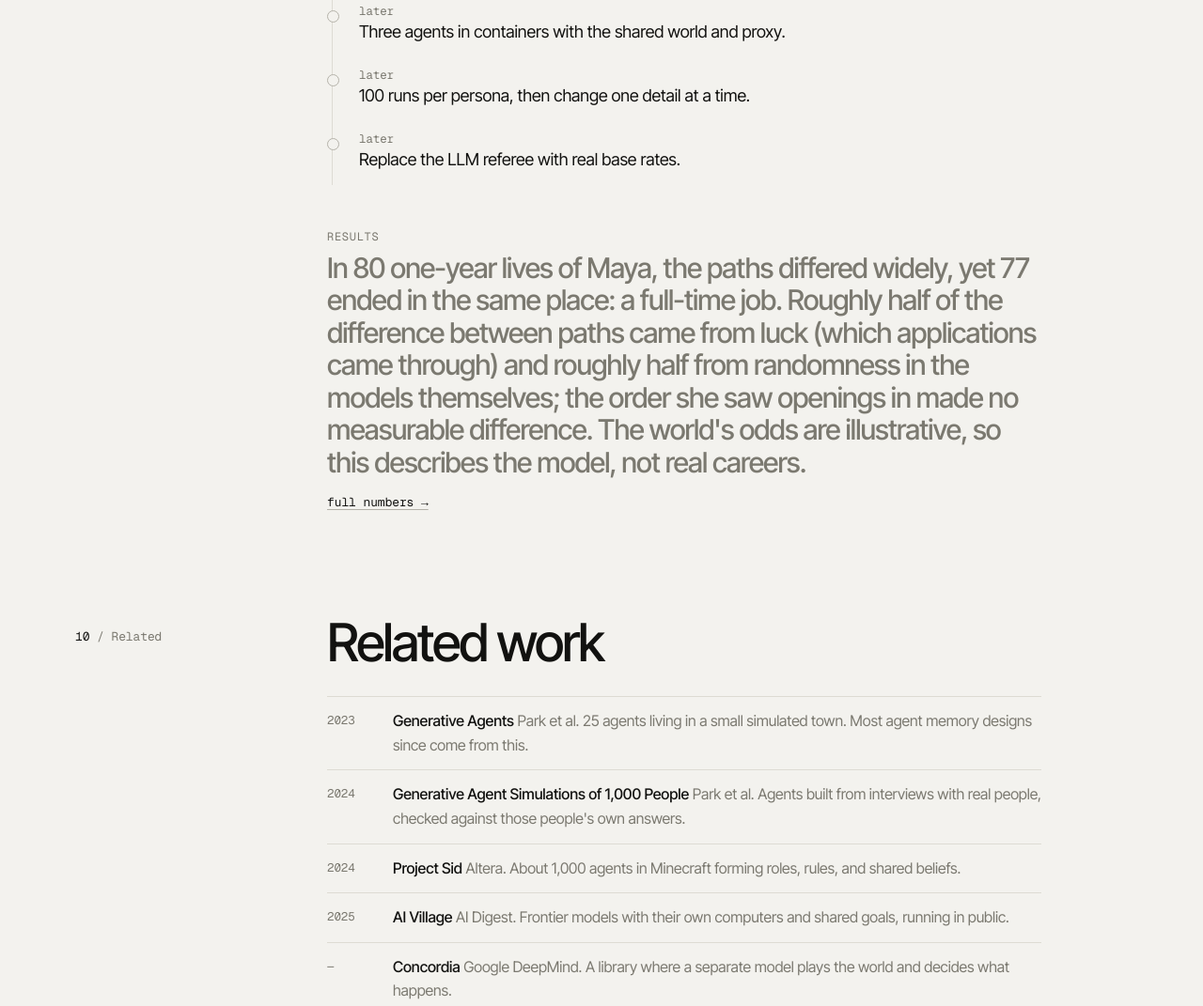
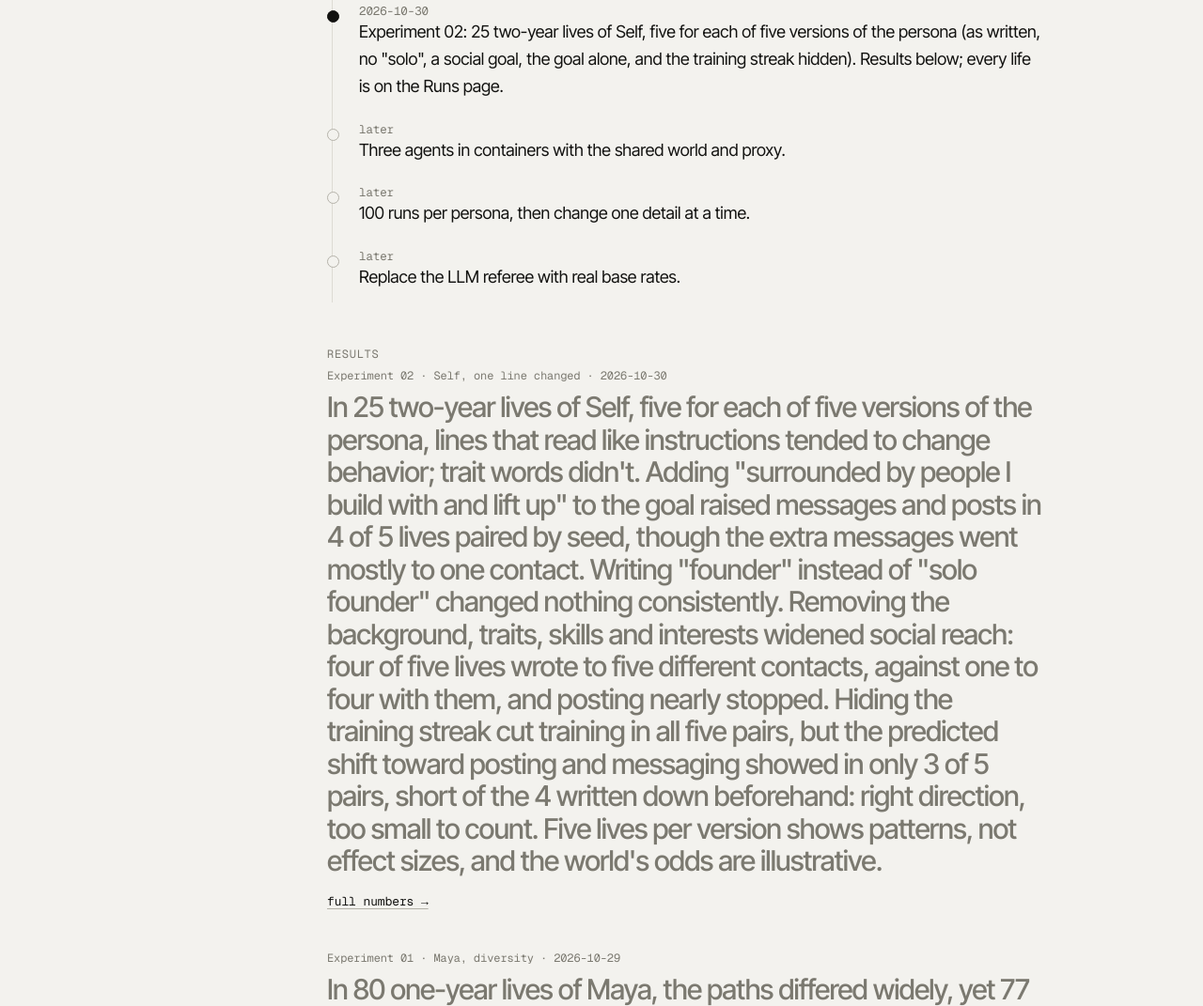
Before and after one commit to atishaypahadiya/hundred-lives, a plain HTML site: page docs/index.html in a window 1280 px wide. Shown: the part 9726-10797 px from the top of the page at 94% size. Drawn offline with nearby package versions, Linux system fonts and the light colour scheme.

Commit message:
Project page: experiment 02 result beside experiment 01 (newest first, each with its own full-numbers link); log: part A/B done, experiment 02 entry

```diff
--- a/docs/index.html
+++ b/docs/index.html
@@ -412,8 +412,7 @@ footer .row a{color:var(--grey-2)}
     <h2>Log</h2>
     <ol class="timeline" id="timeline"></ol>
     <p class="mono dim" style="font-size:12px;letter-spacing:.06em;text-transform:uppercase;margin:36px 0 4px">Results</p>
-    <p class="results" id="results">None yet.</p>
-    <p class="mono" id="results-more" style="font-size:13px;margin:16px 0 0" hidden><a id="results-link">full numbers →</a></p>
+    <div id="results"><p class="results">None yet.</p></div>
   </div>
 </section>
 
@@ -450,8 +449,10 @@ footer .row a{color:var(--grey-2)}
 <script id="data" type="application/json">
 {
   "runs": 84,
-  "results_link": "https://github.com/atishaypahadiya/hundred-lives/blob/master/experiments/01-diversity-attribution.md#results",
-  "results": "In 80 one-year lives of Maya, the paths differed widely, yet 77 ended in the same place: a full-time job. Roughly half of the difference between paths came from luck (which applications came through) and roughly half from randomness in the models themselves; the order she saw openings in made no measurable difference. The world's odds are illustrative, so this describes the model, not real careers.",
+  "results": [
+    {"label": "Experiment 02 · Self, one line changed", "date": "2026-10-30", "text": "In 25 two-year lives of Self, five for each of five versions of the persona, lines that read like instructions tended to change behavior; trait words didn't. Adding \"surrounded by people I build with and lift up\" to the goal raised messages and posts in 4 of 5 lives paired by seed, though the extra messages went mostly to one contact. Writing \"founder\" instead of \"solo founder\" changed nothing consistently. Removing the background, traits, skills and interests widened social reach: four of five lives wrote to five different contacts, against one to four with them, and posting nearly stopped. Hiding the training streak cut training in all five pairs, but the predicted shift toward posting and messaging showed in only 3 of 5 pairs, short of the 4 written down beforehand: right direction, too small to count. Five lives per version shows patterns, not effect sizes, and the world's odds are illustrative.", "link": "https://github.com/atishaypahadiya/hundred-lives/blob/master/experiments/02-results-partB.md"},
+    {"label": "Experiment 01 · Maya, diversity", "date": "2026-10-29", "text": "In 80 one-year lives of Maya, the paths differed widely, yet 77 ended in the same place: a full-time job. Roughly half of the difference between paths came from luck (which applications came through) and roughly half from randomness in the models themselves; the order she saw openings in made no measurable difference. The world's odds are illustrative, so this describes the model, not real careers.", "link": "https://github.com/atishaypahadiya/hundred-lives/blob/master/experiments/01-diversity-attribution.md#results"}
+  ],
   "log": [
     {"date": "2026-10-28", "text": "Wrote down the questions, the sandbox design, and the predictions.", "status": "done"},
     {"date": "2026-10-28", "text": "Seeded dice for the referee: it estimates odds and code draws the outcome, so a 6% chance stays 6% across runs.", "status": "done"},
@@ -460,7 +461,8 @@ footer .row a{color:var(--grey-2)}
     {"date": "2026-10-29", "text": "Pre-registered experiment 01: 4 conditions × 20 lives × 52 weeks, to split path diversity between the dice, the order openings are listed in, and the model's own sampling.", "status": "done"},
     {"date": "2026-10-29", "text": "Viewer: every life as a page, with a week scrubber, money, thinking, terminal, ideas, referee decisions and repos. Finished lives export to a static replay.", "status": "done"},
     {"date": "2026-10-29", "text": "Track A: Self, 104 weeks on Sonnet. Took the safe job (data analyst at a county transit agency), Conscious stayed a command-line tool, 2 followers. The replay is under Self, top right.", "status": "done"},
-    {"date": "next", "text": "Five more lives of Self, then the same with one line of the persona changed: no \"solo\", a social goal, or the goal alone.", "status": "now"},
+    {"date": "2026-10-30", "text": "Five more lives of Self, then the same with one line of the persona changed: no \"solo\", a social goal, or the goal alone.", "status": "done"},
+    {"date": "2026-10-30", "text": "Experiment 02: 25 two-year lives of Self, five for each of five versions of the persona (as written, no \"solo\", a social goal, the goal alone, and the training streak hidden). Results below; every life is on the Runs page.", "status": "done"},
     {"date": "later", "text": "Three agents in containers with the shared world and proxy.", "status": ""},
     {"date": "later", "text": "100 runs per persona, then change one detail at a time.", "status": ""},
     {"date": "later", "text": "Replace the LLM referee with real base rates.", "status": ""}
@@ -472,10 +474,20 @@ footer .row a{color:var(--grey-2)}
   var esc = function(s){ var x=document.createElement('div'); x.textContent=s==null?'':String(s); return x.innerHTML; };
   var d; try { d = JSON.parse(document.getElementById('data').textContent); } catch(e){ d = null; }
   if (d) {
-    if (d.results) document.getElementById('results').textContent = d.results;
-    if (d.results && /^https:\/\/github\.com\//.test(d.results_link || '')) {
-      document.getElementById('results-link').href = d.results_link;
-      document.getElementById('results-more').hidden = false;
+    if (Array.isArray(d.results) && d.results.length) {
+      var box = document.getElementById('results'); box.textContent = '';
+      d.results.forEach(function(r, i){
+        var lab = document.createElement('p'); lab.className = 'mono dim';
+        lab.style.cssText = 'font-size:12px;margin:' + (i ? '40px' : '0') + ' 0 4px';
+        lab.textContent = [r.label, r.date].filter(Boolean).join(' · ');
+        var t = document.createElement('p'); t.className = 'results'; t.textContent = r.text || '';
+        box.appendChild(lab); box.appendChild(t);
+        if (/^https:\/\/github\.com\//.test(r.link || '')) {
+          var more = document.createElement('p'); more.className = 'mono'; more.style.cssText = 'font-size:13px;margin:16px 0 0';
+          var a = document.createElement('a'); a.href = r.link; a.textContent = 'full numbers →';
+          more.appendChild(a); box.appendChild(more);
+        }
+      });
     }
     var runs = Math.max(0, Math.min(100, +d.runs || 0));
     document.getElementById('ringN').textContent = runs;
```
